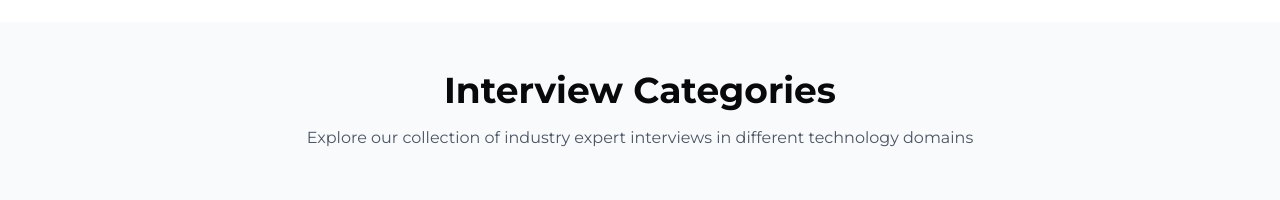
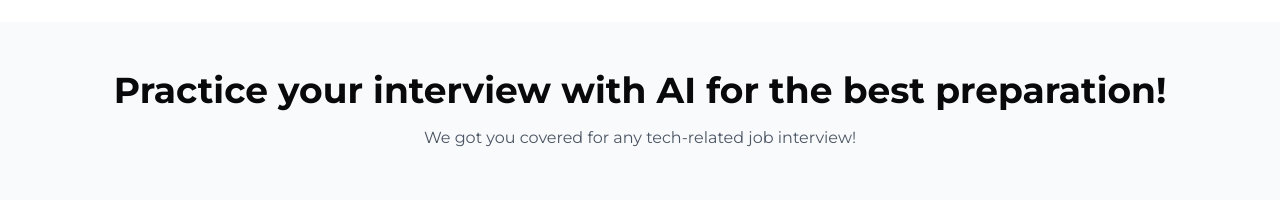
Before and after one commit to dhekaag/rekrut-ai, a React (Vite) app in the folder src/rekrut-ai-frontend/: page / in a window 1280 px wide. Shown: the part 154-354 px from the top of the page. Built offline with nearby package versions, Linux system fonts and the light colour scheme.

Commit message:
feat(cards): added card in home for landing page

```diff
--- a/src/rekrut-ai-frontend/src/pages/Home.jsx
+++ b/src/rekrut-ai-frontend/src/pages/Home.jsx
@@ -6,10 +6,11 @@ const Home = () => {
     <div className="min-h-screen bg-gray-50">
       <div className="container mx-auto py-12 px-4">
         <div className="text-center mb-12">
-          <h1 className="text-4xl font-bold mb-4">Interview Categories</h1>
+          <h1 className="text-4xl font-bold mb-4">
+            Practice your interview with AI for the best preparation!
+          </h1>
           <p className="text-gray-600 max-w-2xl mx-auto">
-            Explore our collection of industry expert interviews in different
-            technology domains
+            We got you covered for any tech-related job interview!
           </p>
         </div>
 
```
